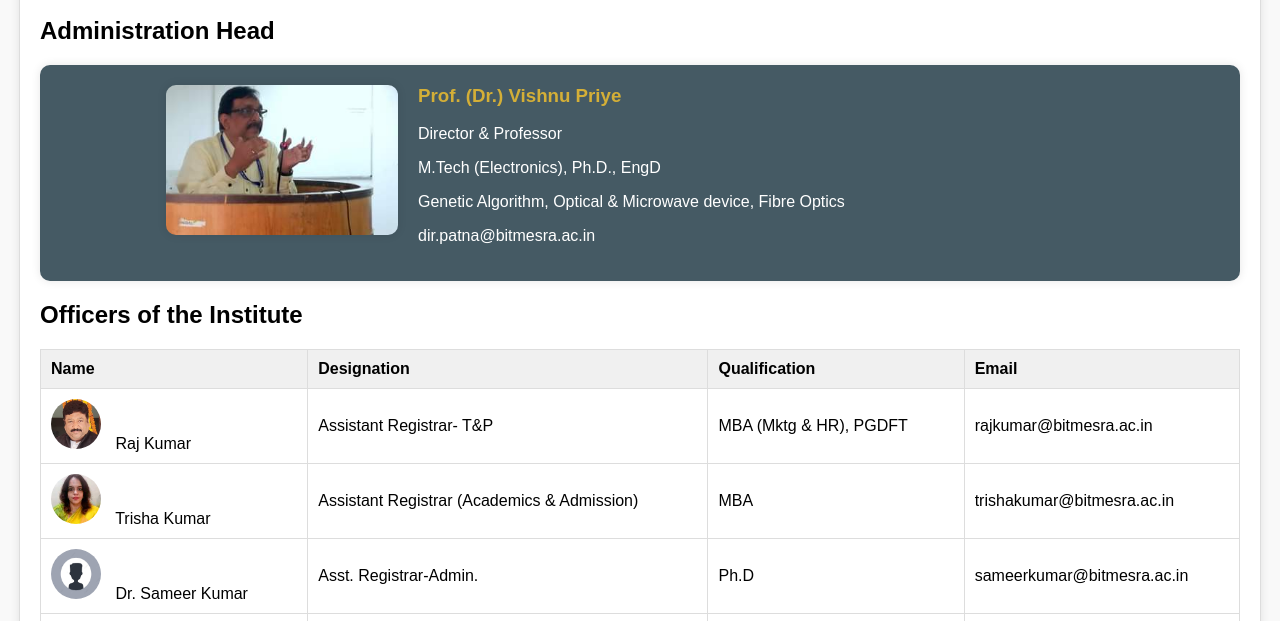
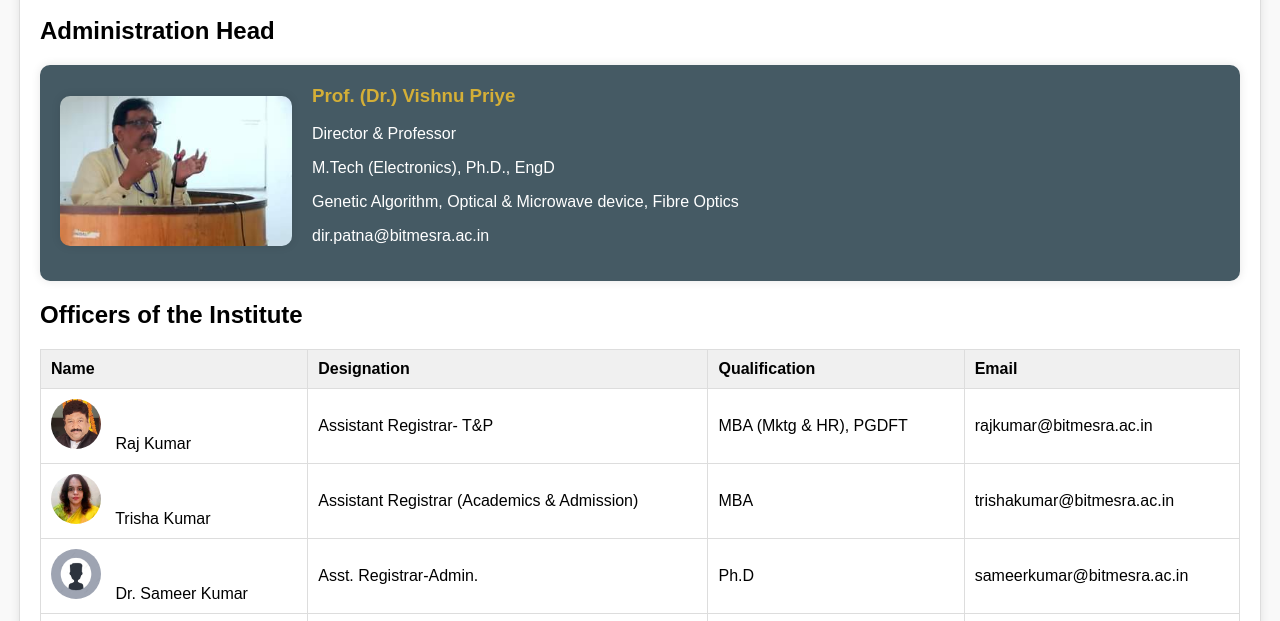
Before and after one commit to Shivkumarsaha/patna-campus, a plain HTML site: page index.html in a window 1280 px wide. Shown: the part 162-783 px from the top of the page. Drawn offline with Linux system fonts and the light colour scheme; a script that the page names is missing.

Commit message:
Updated styles.css and added patna-campus/ directory

```diff
--- a/styles.css
+++ b/styles.css
@@ -18,7 +18,8 @@ body {
 .admin-head {
   display: flex;
   flex-wrap: wrap;
-  justify-content: center;
+  justify-content: left;
+  align-items: center;
   margin-bottom: 20px;
   background-color: #455A64;
   padding: 20px;
@@ -29,6 +30,7 @@ body {
 .admin-head-image {
   width: 20%;
   margin-right: 20px;
+  float:left;
 }
 
 .admin-head-image img {
@@ -38,6 +40,7 @@ body {
   border-radius: 10px;
   box-shadow: 0 0 10px rgba(0, 0, 0, 0.1);
 }
+
 
 .admin-head-info {
   width: 60%;
```
